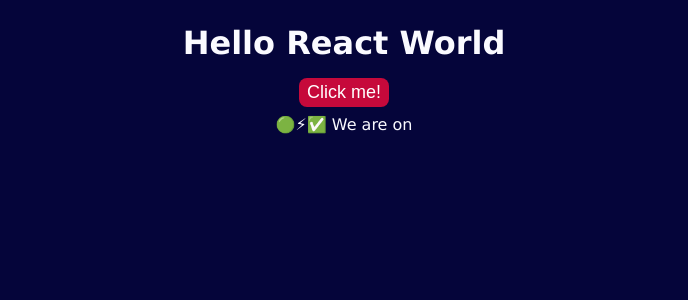
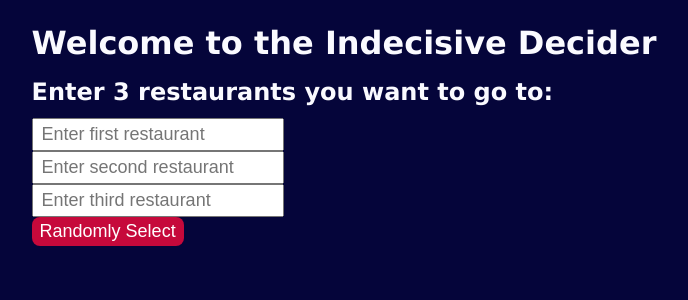
Before and after one commit to IACS-CS/mash-game-wemble, a React (Vite) app: page / in a window 1280 px wide. Shown: the top 300 px of the page, without its empty margins (296-984 px from the left). Built offline with nearby package versions, Linux system fonts and the light colour scheme.

Commit message:
changes from rdean and only r dean cause hes the goat and should be glazed for all of eternity.

```diff
--- a/src/App.jsx
+++ b/src/App.jsx
@@ -2,40 +2,115 @@ import { useState } from "react";
 import "./App.css";
 
 const App = () => {
+  // State for the three text boxes with initial values 1, 2, and 3
+  const [input1, setInput1] = useState('');
+  const [input2, setInput2] = useState('');
+  const [input3, setInput3] = useState('');
 
-  // Note: this function runs once when the App starts up
-  // and then again any piece of state
-  // changes!
+  // State to store the randomly selected value
+  const [selectedValue, setSelectedValue] = useState('');
 
-  // Example state and setter
-  const [toggle,setToggle] = useState(true);
+  // State to store the saved value and navigation to new page
+  const [savedValue, setSavedValue] = useState(null);
+  const [showDishesPage, setShowDishesPage] = useState(false);
 
-  // The console.log statement below will show you each time
-  // the App renders.
-  console.log('Rendering app!','toggle is',toggle);
+  // Function to randomly select one of the input values and set it
+  const handleRandomSelection = () => {
+    const inputs = [input1, input2, input3];
+    const randomValue = inputs[Math.floor(Math.random() * inputs.length)];
+    setSelectedValue(randomValue);
+  };
 
+  // Save the selected value and navigate to a new page
+  const saveValueAndNavigate = () => {
+    setSavedValue(selectedValue);  // Save the selected value
+    setShowDishesPage(true);        // Navigate to the new page
+  };
 
-  // actions
-
-  // render parts of our output...
-  const renderLightSwitch = () => {
-    if (toggle) {
-      return <div>🟢⚡✅ We are on </div>
-    } else {
-      return <div>🔴🔕❌ We are off :-(</div>
-    }
+  // Render the main content or the dishes input page
+  if (showDishesPage) {
+    return (
+      <div>
+        <h1>Enter 3 Main Dishes</h1>
+        <input
+          type="text"
+          placeholder="Dish 1"
+        />
+        <input
+          type="text"
+          placeholder="Dish 2"
+        />
+        <input
+          type="text"
+          placeholder="Dish 3"
+        />
+        <button onClick={() => alert('Dishes submitted!')}>Save and Move to the next step</button>
+      </div>
+    );
   }
 
   return (
-  <main>
-    <h1>Hello React World</h1>
-    <div className="col">
-      <button onClick={()=>setToggle(!toggle)}>Click me!</button>
+    <main>
+      <h1>Welcome to the Indecisive Decider</h1>
+
+      {/* Text Inputs Section */}
       <div>
-        {renderLightSwitch()}
+        <h2>Enter 3 restaurants you want to go to:</h2>
+
+        <div>
+          <input
+            type="text"
+            value={input1}
+            onChange={(e) => setInput1(e.target.value)}
+            placeholder="Enter first restaurant"
+          />
+        </div>
+
+        <div>
+          <input
+            type="text"
+            value={input2}
+            onChange={(e) => setInput2(e.target.value)}
+            placeholder="Enter second restaurant"
+          />
+        </div>
+
+        <div>
+          <input
+            type="text"
+            value={input3}
+            onChange={(e) => setInput3(e.target.value)}
+            placeholder="Enter third restaurant"
+          />
+        </div>
+
+        <button
+          onClick={handleRandomSelection}
+          disabled={selectedValue}>  {/* Disable button after selection */}
+          Randomly Select
+        </button>
+
+        {selectedValue && (
+          <div>
+            <h3>Randomly Selected Value:</h3>
+            <p>{selectedValue}</p>
+          </div>
+        )}
       </div>
-    </div>
-  </main>
+
+      {/* Save button to save the selected value and navigate to the next page */}
+      {selectedValue && !savedValue && (
+        <button onClick={saveValueAndNavigate}>Save & Go to Next Page</button>
+      )}
+
+      {/* Display the saved value on the side of the page */}
+      {savedValue && (
+        <div className="savedValue">
+          <h3>Saved Value:</h3>
+          <p>{savedValue}</p>
+        </div>
+      )}
+    </main>
   );
 };
 
```
